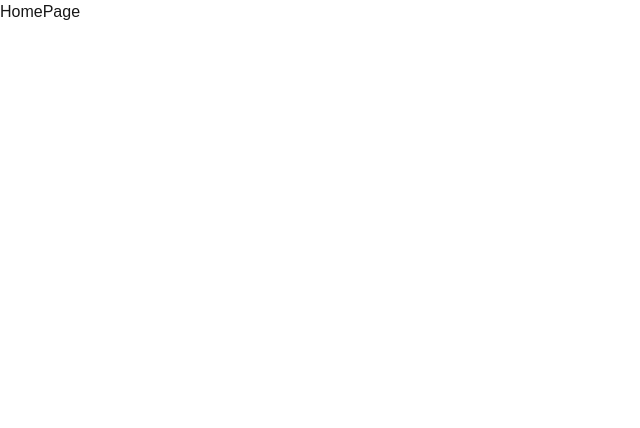
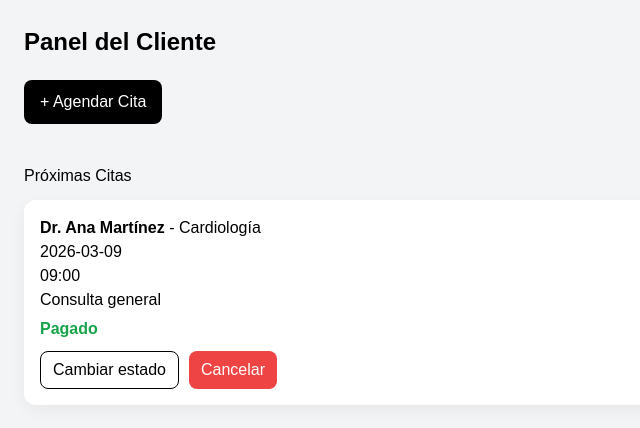
Before and after one commit to andrespr1981/appointment_management_system-, a Next.js app in the folder frontend/: page /home in a window 1280 px wide. Shown: the top 428 px of the page, without its empty margins (0-640 px from the left). Built offline with nearby package versions, Linux system fonts and the light colour scheme.

Commit message:
Home usuario con css

```diff
--- a/frontend/app/home/home.css
+++ b/frontend/app/home/home.css
@@ -0,0 +1,133 @@
+/* CONTENEDOR PRINCIPAL */
+.home-page {
+  min-height: 100vh;
+  padding: 24px;
+  background-color: #f3f4f6;
+  font-family: Arial, Helvetica, sans-serif;
+  color: #000;
+}
+
+/* TITULO */
+.home-title {
+  font-size: 24px;
+  font-weight: bold;
+  margin-bottom: 20px;
+}
+
+/* SECCION */
+.section {
+  margin-top: 20px;
+}
+
+/* TARJETAS DE CITAS */
+.appointment-card {
+  background: white;
+  padding: 16px;
+  border-radius: 12px;
+  box-shadow: 0 5px 15px rgba(0,0,0,0.05);
+  margin-top: 12px;
+}
+
+/* ACCIONES */
+.appointment-actions {
+  display: flex;
+  gap: 10px;
+  margin-top: 10px;
+}
+
+/* BOTONES */
+.primary-button {
+  background-color: black;
+  color: white;
+  padding: 10px 16px;
+  border-radius: 8px;
+  border: none;
+  cursor: pointer;
+  margin-bottom: 20px;
+}
+
+.primary-button:hover {
+  opacity: 0.85;
+}
+
+.secondary-button {
+  border: 1px solid #000;
+  padding: 6px 12px;
+  border-radius: 8px;
+  background: white;
+  color: #000;
+  cursor: pointer;
+}
+
+.secondary-button:hover {
+  background-color: #f3f4f6;
+}
+
+.danger-button {
+  background-color: #ef4444;
+  color: white;
+  padding: 6px 12px;
+  border-radius: 8px;
+  border: none;
+  cursor: pointer;
+}
+
+.danger-button:hover {
+  background-color: #dc2626;
+}
+
+/* ESTADOS DE PAGO */
+.paid {
+  color: #16a34a;
+  font-weight: bold;
+  margin-top: 5px;
+}
+
+.not-paid {
+  color: #dc2626;
+  font-weight: bold;
+  margin-top: 5px;
+}
+
+/* MODAL */
+.modal-overlay {
+  position: fixed;
+  top: 0;
+  left: 0;
+  width: 100%;
+  height: 100%;
+  background-color: rgba(0,0,0,0.4);
+  display: flex;
+  justify-content: center;
+  align-items: center;
+}
+
+.modal-card {
+  background: white;
+  padding: 24px;
+  border-radius: 12px;
+  width: 100%;
+  max-width: 400px;
+}
+
+/* FORMULARIO */
+.form-input {
+  width: 100%;
+  border: 1px solid #000;
+  border-radius: 8px;
+  padding: 8px;
+  margin-top: 8px;
+}
+
+textarea.form-input {
+  resize: none;
+  height: 80px;
+}
+
+/* CHECKBOX */
+label {
+  display: flex;
+  align-items: center;
+  gap: 8px;
+  margin-top: 10px;
+}
--- a/frontend/app/home/page.tsx
+++ b/frontend/app/home/page.tsx
@@ -1,7 +1,185 @@
-import React from 'react'
+'use client'
+import { useState } from 'react'
+import './home.css'
 
 export default function HomePage() {
-    return (
-        <div>HomePage</div>
-    )
+  const [openModal, setOpenModal] = useState(false)
+
+  const [appointments, setAppointments] = useState([
+    {
+      id: 1,
+      doctor: 'Dr. Ana Martínez',
+      specialty: 'Cardiología',
+      date: '2026-03-09',
+      time: '09:00',
+      reason: 'Consulta general',
+      paid: true,
+    }
+  ])
+
+  const [form, setForm] = useState({
+    doctor: '',
+    specialty: '',
+    date: '',
+    time: '',
+    reason: '',
+    paid: false
+  })
+
+  // AGREGAR CITA
+  const handleAddAppointment = () => {
+    if (!form.doctor || !form.date || !form.time) {
+      alert('Completa los campos obligatorios')
+      return
+    }
+
+    const newAppointment = {
+      id: Date.now(),
+      ...form
+    }
+
+    setAppointments([...appointments, newAppointment])
+    setOpenModal(false)
+
+    // reset form
+    setForm({
+      doctor: '',
+      specialty: '',
+      date: '',
+      time: '',
+      reason: '',
+      paid: false
+    })
+  }
+
+  // ELIMINAR CITA
+  const handleDelete = (id: number) => {
+    const confirmDelete = confirm('¿Seguro que deseas cancelar la cita?')
+
+    if (confirmDelete) {
+      setAppointments(appointments.filter(a => a.id !== id))
+    }
+  }
+
+  return (
+    <div className="home-page">
+
+      <h1 className="home-title">Panel del Cliente</h1>
+
+      {/* BOTON */}
+      <button
+        className="primary-button"
+        onClick={() => setOpenModal(true)}
+      >
+        + Agendar Cita
+      </button>
+
+      {/* LISTA */}
+      <div className="section">
+        <h2>Próximas Citas</h2>
+
+        {appointments.map((a) => (
+          <div key={a.id} className="appointment-card">
+            <p><strong>{a.doctor}</strong> - {a.specialty}</p>
+            <p>{a.date}</p>
+            <p>{a.time}</p>
+            <p>{a.reason}</p>
+
+            {/* ESTADO PAGO */}
+            <p className={a.paid ? 'paid' : 'not-paid'}>
+              {a.paid ? 'Pagado' : 'No pagado'}
+            </p>
+
+            <div className="appointment-actions">
+              <button
+                className="secondary-button"
+                onClick={() =>
+                  setAppointments(appointments.map(item =>
+                    item.id === a.id
+                      ? { ...item, paid: !item.paid }
+                      : item
+                  ))
+                }
+              >
+                Cambiar estado
+              </button>
+
+              <button
+                className="danger-button"
+                onClick={() => handleDelete(a.id)}
+              >
+                Cancelar
+              </button>
+            </div>
+          </div>
+        ))}
+      </div>
+
+      {/* MODAL */}
+      {openModal && (
+        <div className="modal-overlay">
+          <div className="modal-card">
+
+            <h2>Agendar Cita</h2>
+
+            <input
+              className="form-input"
+              placeholder="Doctor"
+              value={form.doctor}
+              onChange={(e) => setForm({ ...form, doctor: e.target.value })}
+            />
+
+            <input
+              className="form-input"
+              placeholder="Especialidad"
+              value={form.specialty}
+              onChange={(e) => setForm({ ...form, specialty: e.target.value })}
+            />
+
+            <input
+              type="date"
+              className="form-input"
+              onChange={(e) => setForm({ ...form, date: e.target.value })}
+            />
+
+            <input
+              type="time"
+              className="form-input"
+              onChange={(e) => setForm({ ...form, time: e.target.value })}
+            />
+
+            <textarea
+              className="form-input"
+              placeholder="Motivo"
+              onChange={(e) => setForm({ ...form, reason: e.target.value })}
+            />
+
+            {/* CHECK PAGADO */}
+            <label>
+              <input
+                type="checkbox"
+                checked={form.paid}
+                onChange={(e) =>
+                  setForm({ ...form, paid: e.target.checked })
+                }
+              />
+              Pagado
+            </label>
+
+            <button
+              className="primary-button"
+              onClick={handleAddAppointment}
+            >
+              Confirmar Cita
+            </button>
+
+            <button onClick={() => setOpenModal(false)}>
+              Cerrar
+            </button>
+
+          </div>
+        </div>
+      )}
+    </div>
+  )
 }
```
